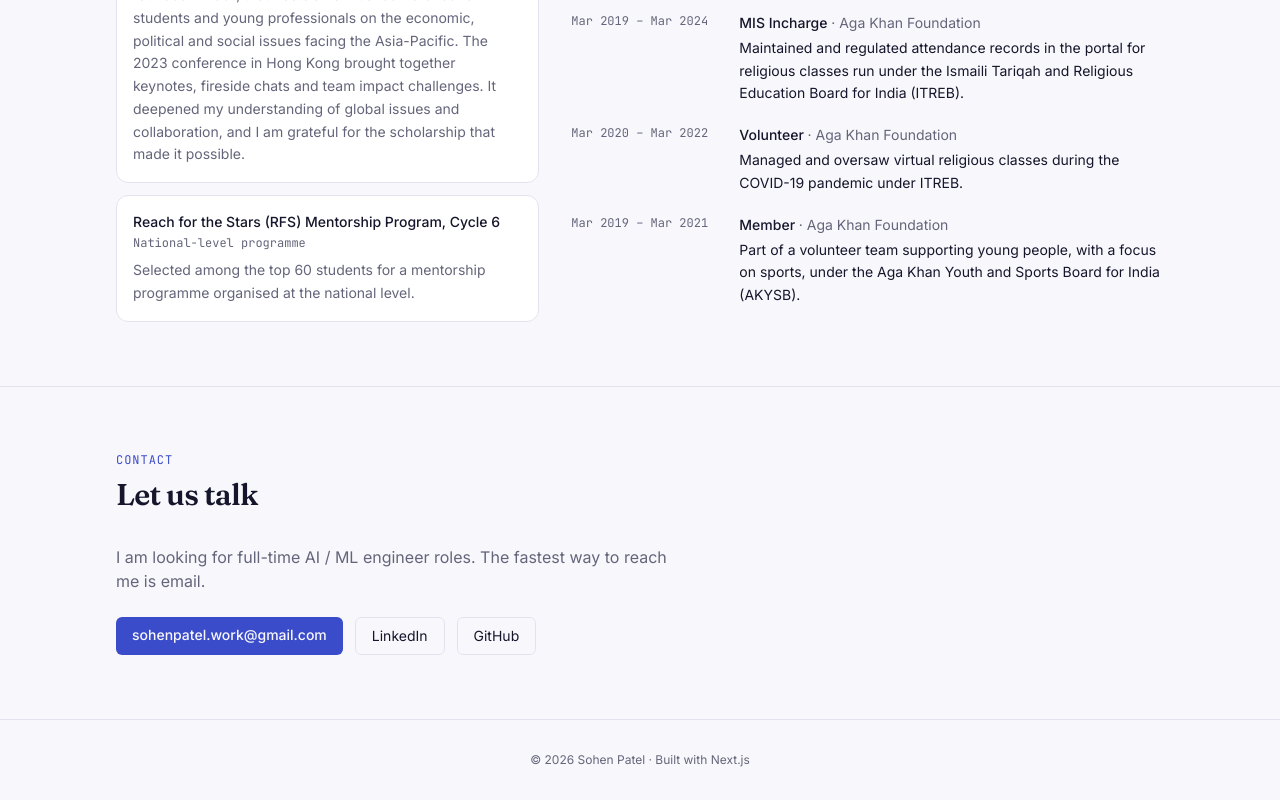
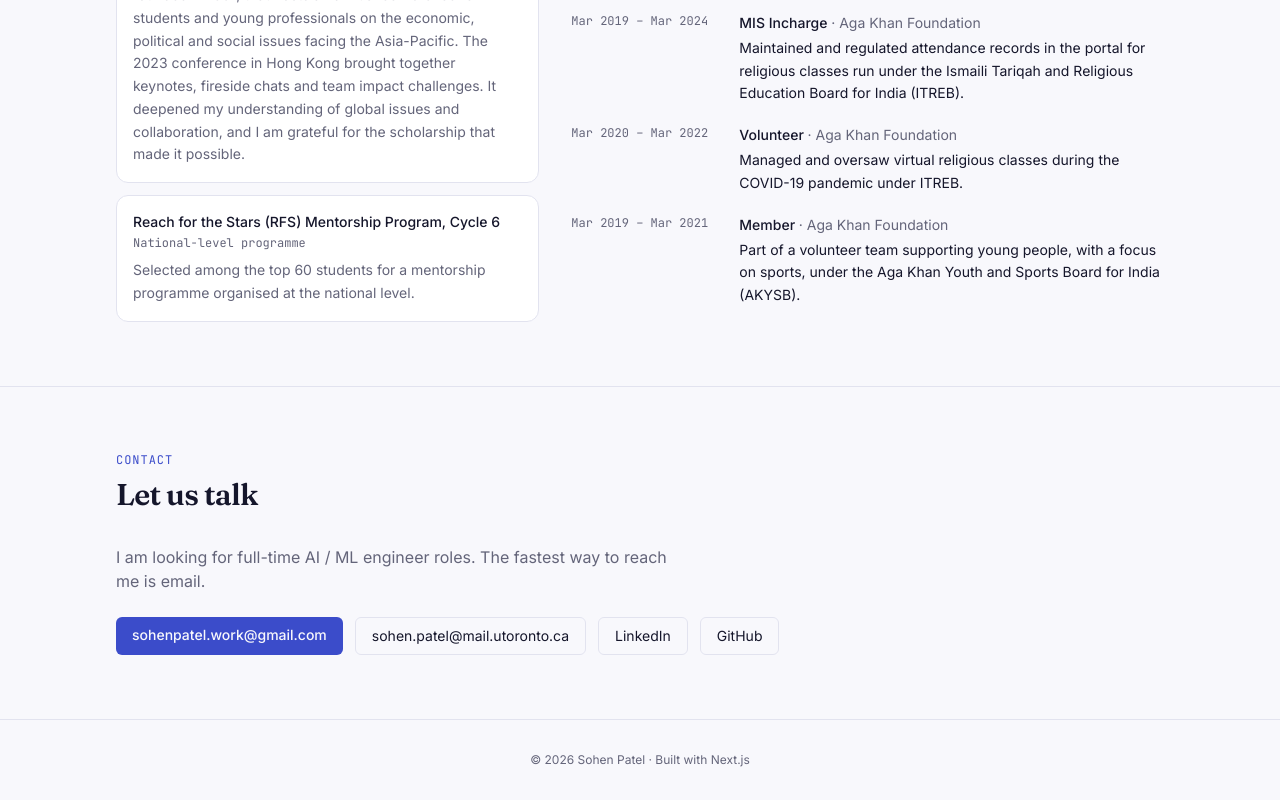
Before and after one commit to sohenpatel22/portfolio, a Next.js app: page / in a window 1280 px wide. Shown: the part 5704-6504 px from the top of the page. Built offline with nearby package versions, Linux system fonts and the light colour scheme; no server answers.

Commit message:
Add the University of Toronto email to the contact section and the assistant's contact details

```diff
--- a/src/app/page.tsx
+++ b/src/app/page.tsx
@@ -222,6 +222,7 @@ export default function Home() {
         <p className="max-w-xl text-muted">I am looking for full-time AI / ML engineer roles. The fastest way to reach me is email.</p>
         <div className="mt-6 flex flex-wrap gap-3">
           <a href={`mailto:${profile.email}`} className="rounded-md bg-accent px-4 py-2 text-sm font-medium text-bg">{profile.email}</a>
+          <a href={`mailto:${profile.universityEmail}`} className="rounded-md border border-line px-4 py-2 text-sm hover:border-accent">{profile.universityEmail}</a>
           <a href={profile.linkedin} target="_blank" rel="noopener" className="rounded-md border border-line px-4 py-2 text-sm hover:border-accent">LinkedIn</a>
           <a href={profile.github} target="_blank" rel="noopener" className="rounded-md border border-line px-4 py-2 text-sm hover:border-accent">GitHub</a>
         </div>
--- a/src/data/profile.ts
+++ b/src/data/profile.ts
@@ -6,6 +6,7 @@ export const profile = {
     "I build and evaluate LLM, agentic and applied ML systems, and I measure whether they actually work.",
   location: "Toronto, ON, Canada",
   email: "sohenpatel.work@gmail.com",
+  universityEmail: "sohen.patel@mail.utoronto.ca",
   linkedin: "https://www.linkedin.com/in/sohen-patel",
   github: "https://github.com/sohenpatel22",
   resume: "/Sohen_Patel_Resume.pdf",
--- a/src/lib/chat/knowledge.ts
+++ b/src/lib/chat/knowledge.ts
@@ -119,7 +119,7 @@ function build() {
 
   const core = [
     `Name: ${profile.name}. Role: ${profile.role}. Location: ${profile.location}.`,
-    `Contact: email ${profile.email}; LinkedIn ${profile.linkedin}; GitHub ${profile.github}; resume PDF at ${profile.resume}.`,
+    `Contact: email ${profile.email}; University of Toronto email ${profile.universityEmail}; LinkedIn ${profile.linkedin}; GitHub ${profile.github}; resume PDF at ${profile.resume}.`,
     `Site pages: /#experience, /#projects, /#skills, /#education, /#extracurricular, /#contact. Project pages are at /projects/<name>.`,
     `Projects: ${projects.map((p) => `${p.title} (/projects/${p.slug})`).join("; ")}.`,
   ].join("\n");
```
